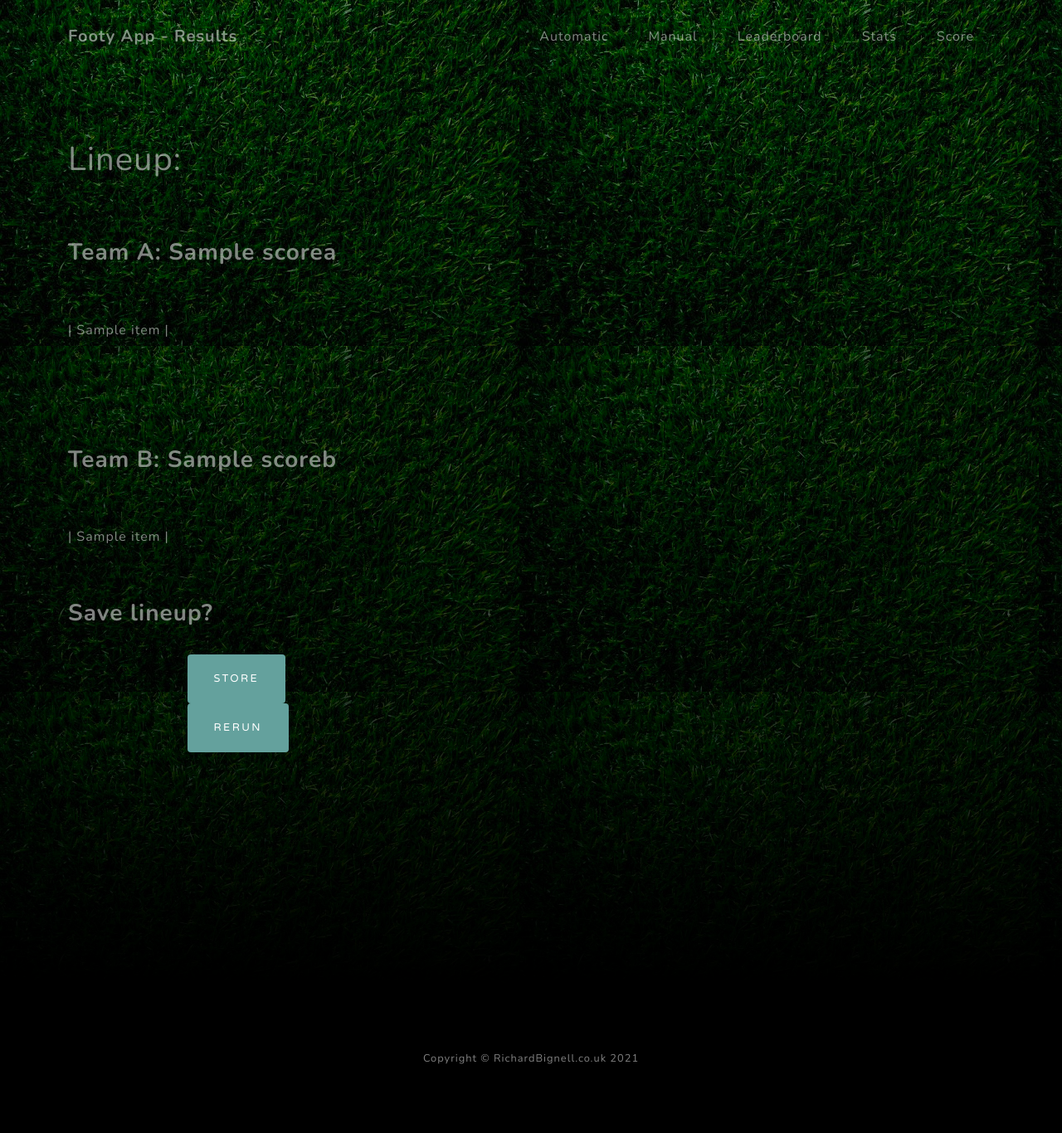
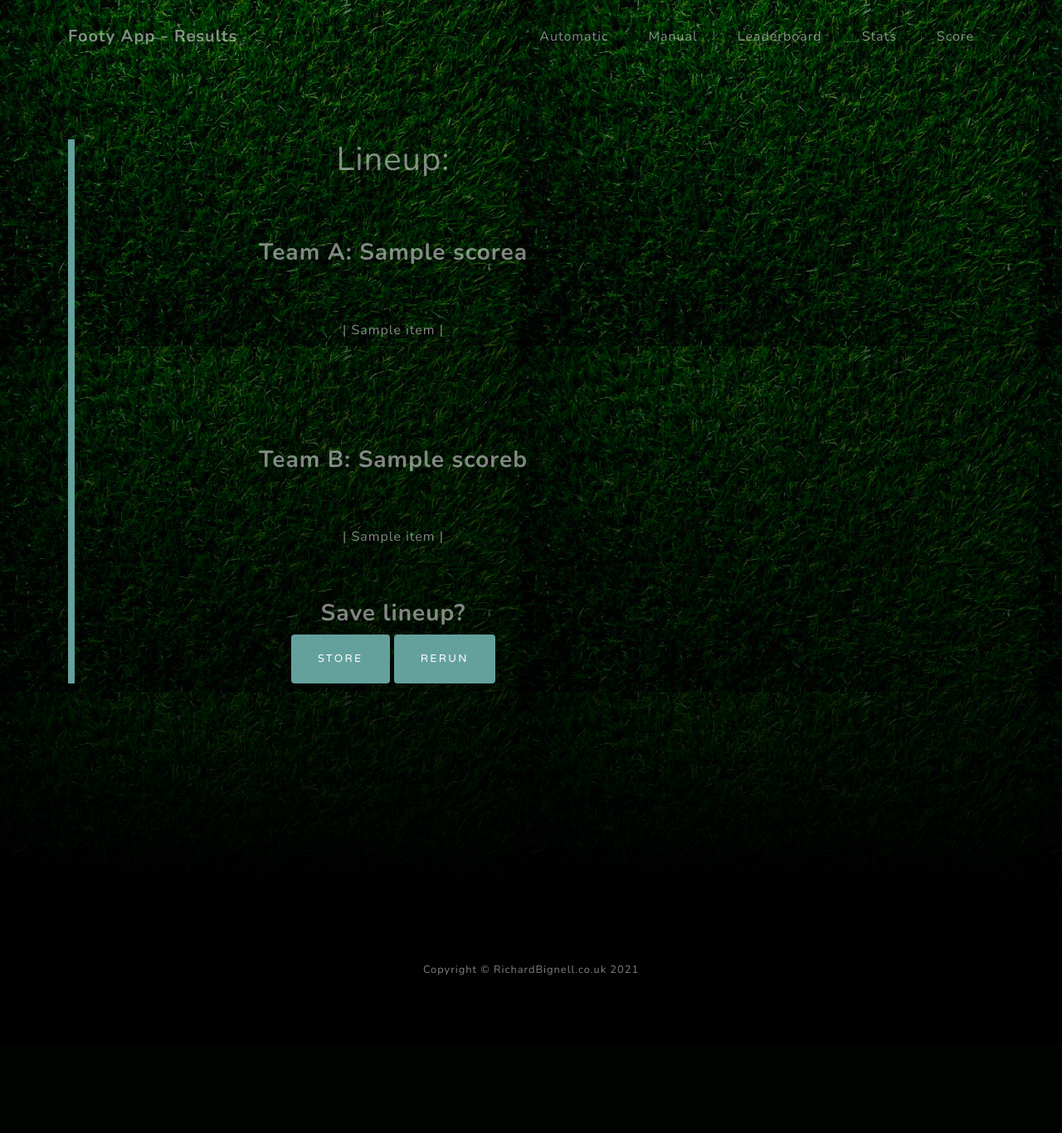
Before and after one commit to bignellrp/footyapp, a Flask app: template templates/result.html in a window 1280 px wide. Shown: the whole page at 83% size. After the commit the page ends 1176 px from the top, so only its background shows below. Run offline with Flask 2, Linux system fonts and the light colour scheme; the template is opened without the code that fills it: most values are stand-ins (such as "Sample title", 1, 10 or a date in 2020); parts of the project's set-up code (start-up, migrations or seed data) failed here and were passed over; some libraries are stand-ins or nearby versions.

Commit message:
Results formatting

```diff
--- a/templates/result.html
+++ b/templates/result.html
@@ -41,7 +41,7 @@
                 <!-- Featured Project Row-->
                 <div class="row align-items-center no-gutters mb-4 mb-lg-5">
                     <div class="col-xl-8 col-lg-7">
-                        <div class="text-white-50 text-lg-left">
+                        <div class="featured-text text-center text-center">
                             <form class="text-white-50 mx-auto mt-2 mb-5" method="POST" action="/result">
                             <h1>Lineup:</h1>
                             <div class="text-pre">
@@ -51,10 +51,10 @@
                             <div class="text-pre">
                             <p><h3><b>Team B: {{ scoreb }}</b></h3></p>
                             <p>{% for item in teamb %}| {{ item }} |{% endfor %}</p>
+                            </div>
                             <h3><b>Save lineup?</b></h3>
                             <input class="btn btn-primary js-scroll-trigger" type="submit" name="submit_button" value="Store">
                             <input class="btn btn-primary js-scroll-trigger" type="submit" name="submit_button" value="Rerun">
-                            </div>
                             </form>
                         </div>
                     </div>
```
